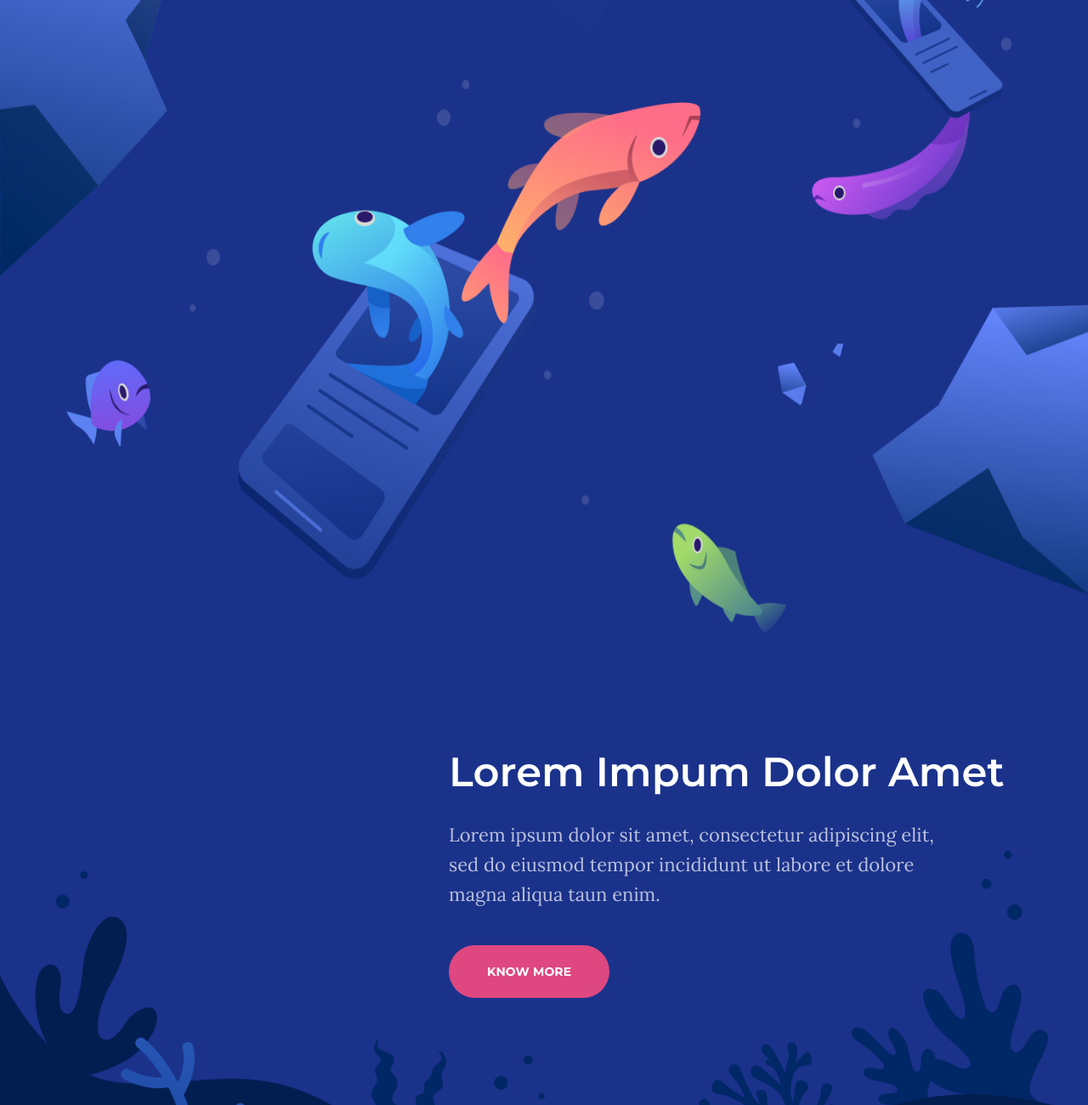
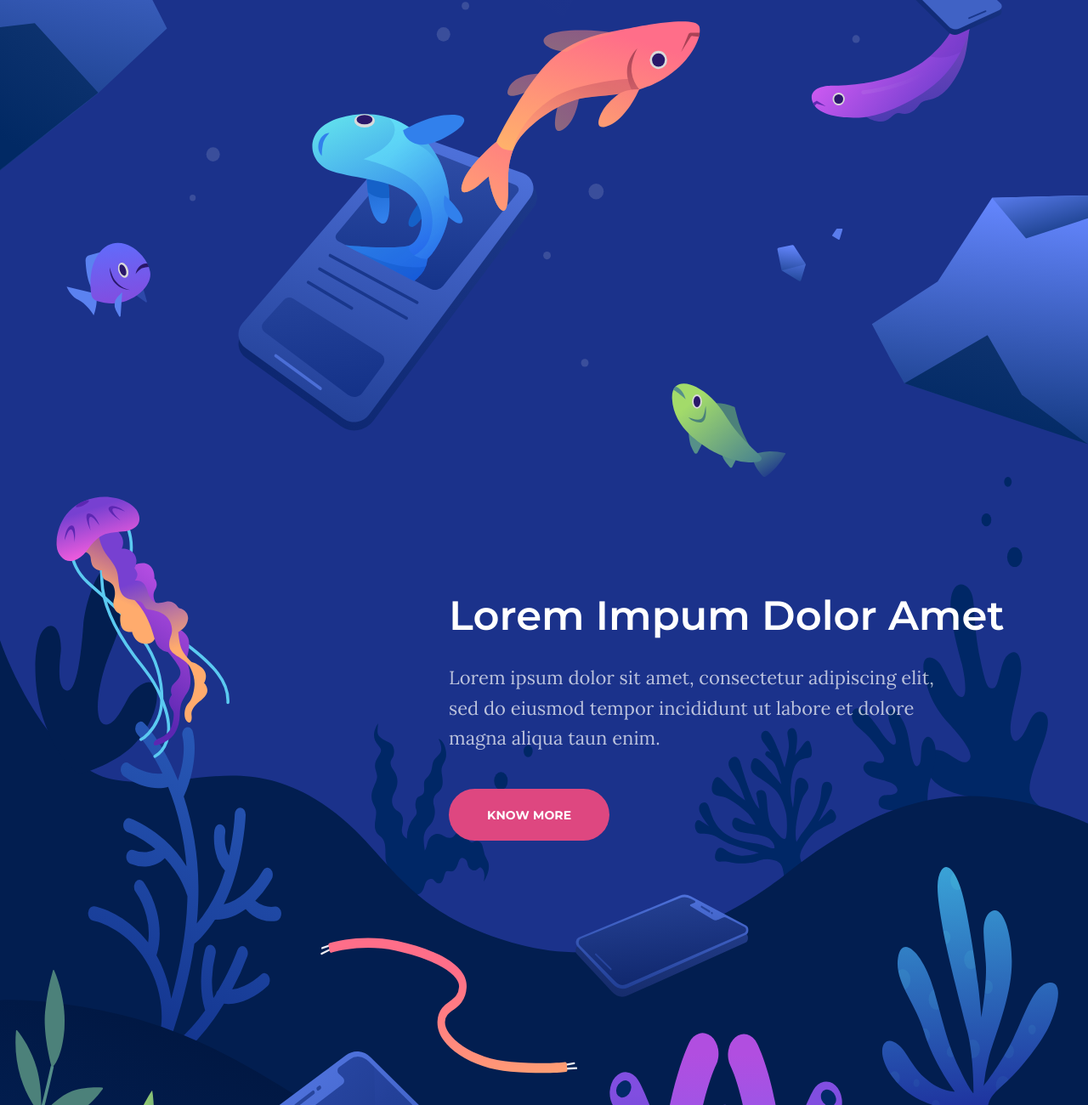
Before and after one commit to Alamin1000/project254-ste-landing-page, a plain HTML site: page index.html in a window 1280 px wide. Shown: the part 1500-2800 px from the top of the page at 85% size. Drawn offline with Linux system fonts and the light colour scheme.

Commit message:
replaced-with-svg

```diff
--- a/index.html
+++ b/index.html
@@ -106,6 +106,7 @@
 			<section class="section-b">
 				<div class="container">
 					<div class="section-b__inner">
+						<img src="images/jelly-fish.svg" alt="" class="section-b__jelly-fish">
 						<div class="cont_blk section-b__content">
 							<h2 class="h2">Lorem Impum Dolor Amet</h2>
 							<div class="cont_blk-in-text">
@@ -121,7 +122,7 @@
 
 			<!-- clean-section -->
 			<section class="clean-section">
-				<img src="images/clean-section.png" alt="" class="clean__bg-ov-image">
+				<img src="images/clean-section.svg" alt="" class="clean__bg-ov-image">
 				<div class="container">
 					<div class="clean-section__inner">
 
--- a/style.css
+++ b/style.css
@@ -309,7 +309,7 @@ p:last-child{
 
 /* ---hero-section--- */
 .hero-section {
-  background: url('images/hero-image.png') no-repeat center top/100% 100%;
+  background: url('images/hero-image.svg') no-repeat center top/100% 100%;
   position: relative;
   z-index: 2;
 }
@@ -346,10 +346,10 @@ p:last-child{
   --margin-top: calc(var(--vw) * 0.824 * 0.08);
 	margin: calc(var(--margin-top) * -1) 0 0;
   padding: calc(var(--margin-top) + 142px) 0 0;
-	background: url('images/section-a.png') repeat center top/100% 100%;
+	background: url('images/section-a-bg.svg') repeat center top/100% 100%;
 }
 .section-a__inner {
-	min-height: calc(var(--vw) * 0.819);
+	min-height: calc(var(--vw) * 0.675);
 }
 
 .section-a__content {
@@ -361,12 +361,21 @@ p:last-child{
 
 /* ---section-b--- */
 .section-b {
-  background: url('images/section-b.png') no-repeat center bottom/100% auto;
+  background: url('images/section-b.svg') no-repeat center bottom/100% auto;
 }
 .section-b__inner {
   padding: 135px 0 0;
 	display: flex;
 	min-height: calc(var(--vw) * 0.85);
+  position: relative;
+  z-index: 1;
+}
+.section-b__jelly-fish {
+	position: absolute;
+	top: 0;
+	left: 0;
+	z-index: -1;
+	width: calc(var(--vw) * 0.18);
 }
 
 .section-b__content {
```
Also changed, not shown: images/Group 2098.png (deleted), images/Group 2119.png (deleted), images/SVG/Artboard 1.svg (added), images/Scrtion 4 (1).png (deleted), images/Scrtion 4.svg (added), images/clean-section.png (deleted), images/clean-section.svg (added), images/hero-image.png (deleted), images/hero-image.svg (added), images/jelly-fish.svg (added), images/section-a-bg.svg (added), images/section-a.png (deleted), images/section-b.png (deleted), images/section-b.svg (added).
